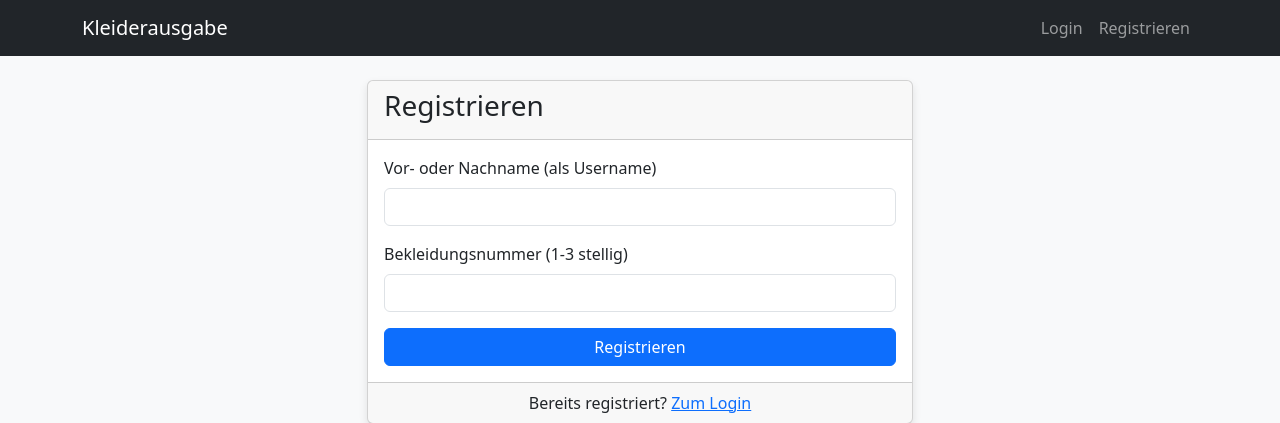
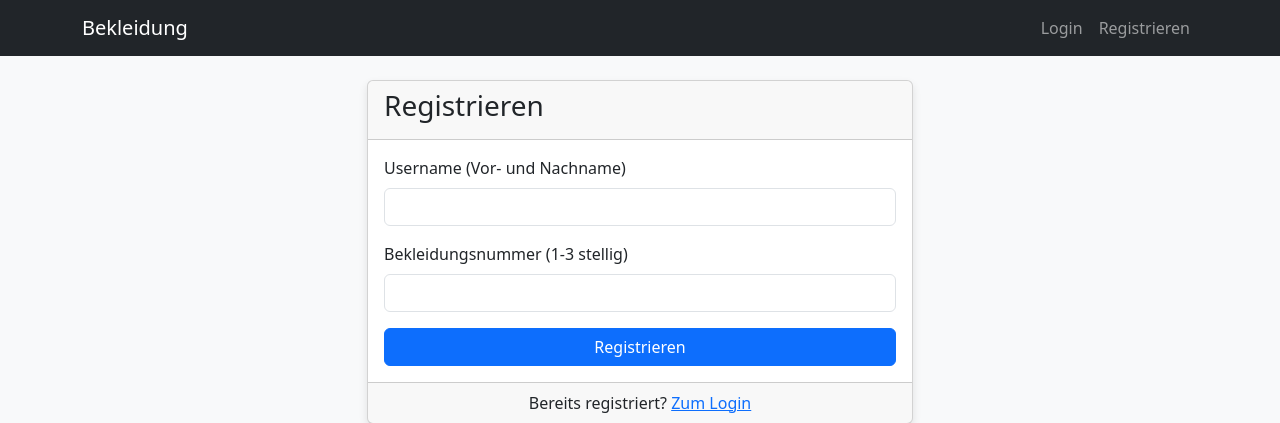
Before and after one commit to Hello949d/Kleidungsst-cke, a Flask app: page /register in a window 1280 px wide. Shown: the top 423 px of the page. Run offline with Flask 3, Linux system fonts and the light colour scheme; some libraries are stand-ins or nearby versions.

Commit message:
Initial commit

```diff
--- a/templates/base.html
+++ b/templates/base.html
@@ -3,7 +3,7 @@
 <head>
     <meta charset="UTF-8">
     <meta name="viewport" content="width=device-width, initial-scale=1.0">
-    <title>Kleiderausgabe</title>
+    <title>Bekleidung</title>
     <link href="https://cdn.jsdelivr.net/npm/bootstrap@5.3.2/dist/css/bootstrap.min.css" rel="stylesheet">
     <link rel="stylesheet" href="https://cdnjs.cloudflare.com/ajax/libs/font-awesome/6.2.1/css/all.min.css">
     <link rel="stylesheet" href="{{ url_for('static', filename='css/style.css') }}">
@@ -11,7 +11,7 @@
 <body>
     <nav class="navbar navbar-expand-lg navbar-dark bg-dark">
         <div class="container">
-            <a class="navbar-brand" href="{{ url_for('index') }}">Kleiderausgabe</a>
+            <a class="navbar-brand" href="{{ url_for('index') }}">Bekleidung</a>
             <div class="collapse navbar-collapse">
                 <ul class="navbar-nav ms-auto">
                     {% if current_user.is_authenticated %}
--- a/templates/login.html
+++ b/templates/login.html
@@ -12,7 +12,7 @@
                         <input type="text" class="form-control" id="username" name="username" required>
                     </div>
                     <div class="mb-3">
-                        <label for="identifier" class="form-label">Bekleidungsnummer / Passwort (Admin)</label>
+                        <label for="identifier" class="form-label">Bekleidungsnummer</label>
                         <input type="password" class="form-control" id="identifier" name="identifier" required>
                     </div>
                     <button type="submit" class="btn btn-primary w-100">Anmelden</button>
--- a/templates/register.html
+++ b/templates/register.html
@@ -8,7 +8,7 @@
             <div class="card-body">
                 <form method="POST" action="{{ url_for('register') }}">
                     <div class="mb-3">
-                        <label for="username" class="form-label">Vor- oder Nachname (als Username)</label>
+                        <label for="username" class="form-label">Username (Vor- und Nachname)</label>
                         <input type="text" class="form-control" id="username" name="username" required>
                     </div>
                     <div class="mb-3">
```
